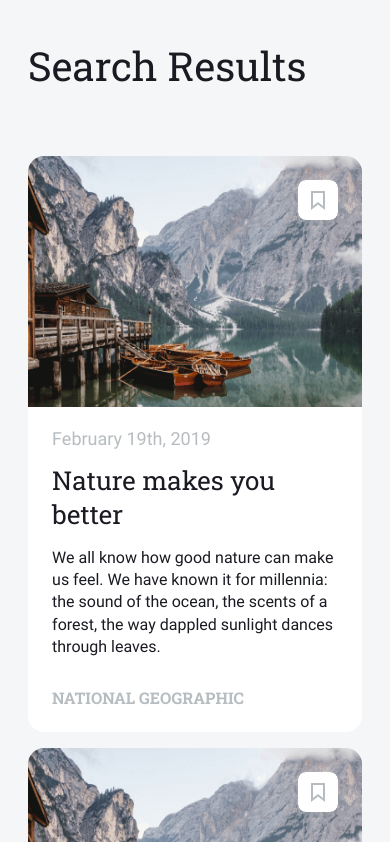
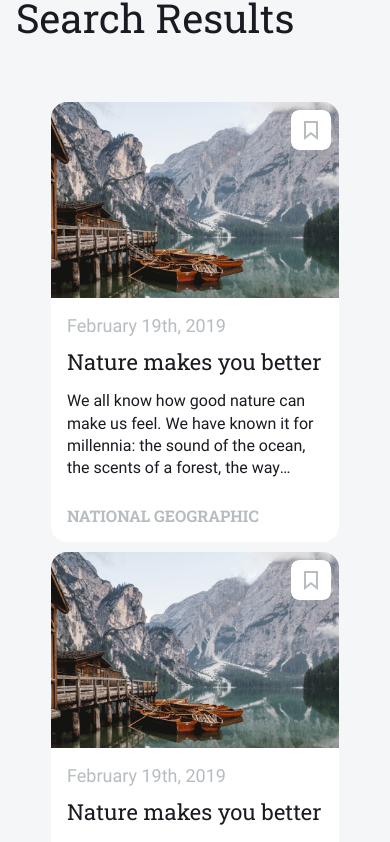
Before and after one commit to toriroe/newsexplorer_frontend, a React (Create React App) app: page /saved-news in a window 390 px wide. Shown: the part 617-1459 px from the top of the page. Built offline with nearby package versions, Linux system fonts and the light colour scheme.

Commit message:
made NewsCardList section responsive for tablet and mobile

```diff
--- a/src/components/NewsCard/NewsCard.css
+++ b/src/components/NewsCard/NewsCard.css
@@ -68,6 +68,11 @@
   color: #1a1b22;
   margin: 0;
   margin-bottom: 16px;
+  display: -webkit-box;
+  -webkit-line-clamp: 3;
+  -webkit-box-orient: vertical;
+  overflow: hidden;
+  text-overflow: ellipsis;
 }
 
 .card__text {
@@ -78,6 +83,11 @@
   color: #1a1b22;
   margin: 0;
   margin-bottom: 18px;
+  display: -webkit-box;
+  -webkit-line-clamp: 4;
+  -webkit-box-orient: vertical;
+  overflow: hidden;
+  text-overflow: ellipsis;
 }
 
 .card__source {
@@ -86,6 +96,9 @@
   font-size: 16px;
   color: #b6bcbf;
   margin: 0;
+  white-space: nowrap;
+  overflow: hidden;
+  text-overflow: ellipsis;
 }
 
 /* -------------------------- Saved News Page Card -------------------------- */
@@ -138,3 +151,64 @@
   background: #fff url(../../images/trash-icon-hover.svg) center no-repeat;
   cursor: pointer;
 }
+
+/* ------------------------------ Media Queries ----------------------------- */
+
+@media screen and (max-width: 980px) {
+  .card {
+    width: 224px;
+    height: 420px;
+  }
+
+  .card__button-bookmark {
+    top: 8px;
+    right: 8px;
+  }
+
+  .card__image {
+    height: 150px;
+  }
+
+  .card__description {
+    padding: 16px;
+    height: 270px;
+  }
+
+  .card__title {
+    font-size: 22px;
+    margin-bottom: 10px;
+    max-height: 82px;
+  }
+
+  .card__text {
+    margin-bottom: 12px;
+    max-height: 88px;
+  }
+}
+
+@media screen and (max-width: 520px) {
+  .card {
+    width: 288px;
+    height: 440px;
+  }
+
+  .card__image {
+    height: 196px;
+  }
+
+  .card__description {
+    height: 244px;
+  }
+
+  .card__date {
+    margin-bottom: 10px;
+  }
+
+  .card__title {
+    margin-bottom: 14px;
+  }
+
+  .card__text {
+    margin-bottom: 8px;
+  }
+}
--- a/src/components/NewsCardList/NewsCardList.css
+++ b/src/components/NewsCardList/NewsCardList.css
@@ -38,3 +38,41 @@
   background-color: #e8e8e8;
   cursor: pointer;
 }
+
+@media screen and (max-width: 980px) {
+  .newscards {
+    padding: 40px;
+  }
+
+  .newscards__title {
+    margin-bottom: 32px;
+  }
+
+  .newscards__container {
+    gap: 8px;
+  }
+
+  .newscards__button {
+    margin: 32px auto 0;
+  }
+}
+
+@media screen and (max-width: 520px) {
+  .newscards {
+    padding: 32px 16px 24px;
+  }
+
+  .newscards__title {
+    margin-bottom: 58px;
+  }
+
+  .newscards__container {
+    gap: 10px;
+    flex-direction: column;
+    align-items: center;
+  }
+
+  .newscards__button {
+    margin: 21px auto 0;
+  }
+}
```
